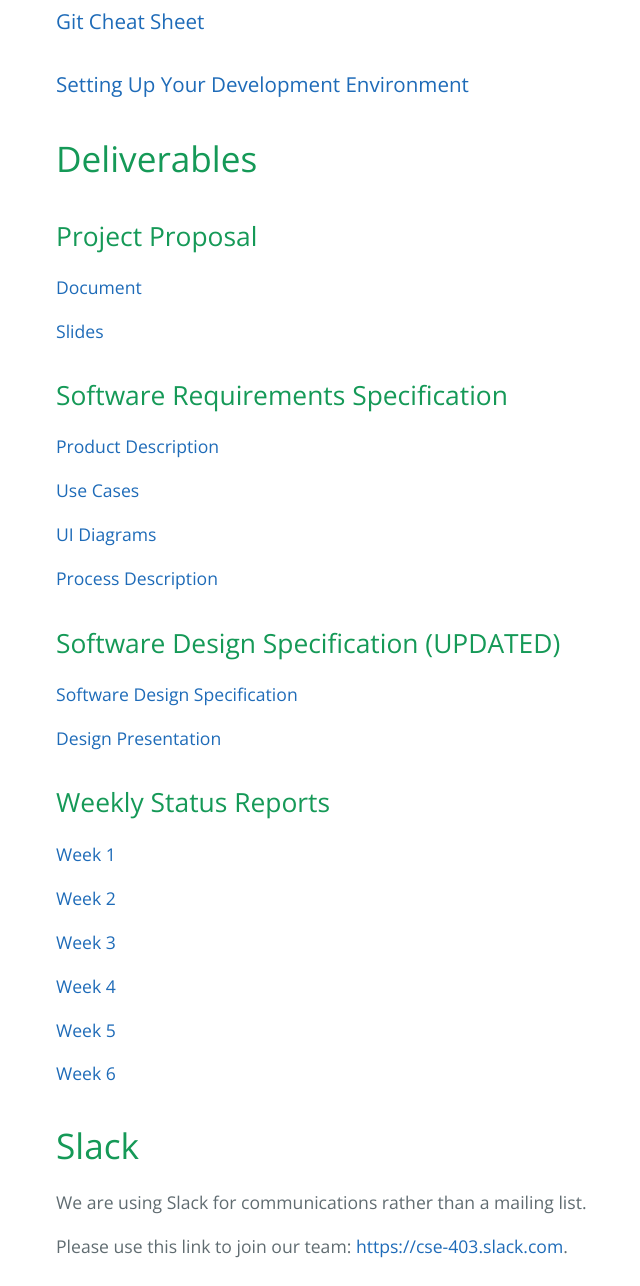
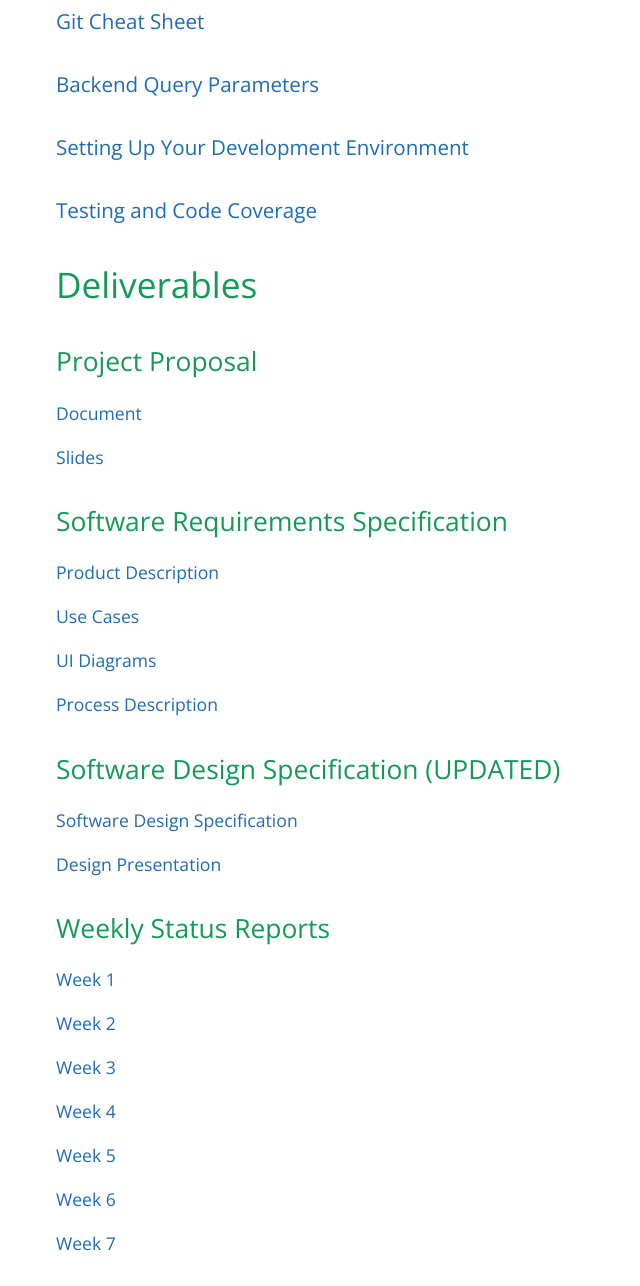
Before and after one commit to Date-A-Dog/Date-A-Dog.github.io, a plain HTML site: page developers.html in a window 1280 px wide. Shown: the part 1180-2466 px from the top of the page, without its empty margins (168-808 px from the left). Drawn offline with nearby package versions, Linux system fonts and the light colour scheme.

Commit message:
Updated links and documents

```diff
--- a/developers.html
+++ b/developers.html
@@ -33,7 +33,11 @@
 
 <h3><a href="https://docs.google.com/viewer?url=https://services.github.com/kit/downloads/github-git-cheat-sheet.pdf">Git Cheat Sheet</a></h3>
 
-<h3><a href="https://docs.google.com/viewer?url=https://github.com/Date-A-Dog/Date-A-Dog.github.io/raw/master/resources/Setting%20Up%20Your%20Development%20Environment.pdf">Setting Up Your Development Environment</a></h3>
+<h3><a href="https://docs.google.com/viewer?url=https://github.com/Date-A-Dog/Date-A-Dog.github.io/raw/master/resources/Manuals/JavaScriptQueryParameters.pdf">Backend Query Parameters</a></h3>
+
+<h3><a href="https://docs.google.com/viewer?url=https://github.com/Date-A-Dog/Date-A-Dog.github.io/raw/master/resources/Manuals/Setting%20Up%20Your%20Development%20Environment.pdf">Setting Up Your Development Environment</a></h3>
+
+<h3><a href="https://docs.google.com/viewer?url=https://github.com/Date-A-Dog/Date-A-Dog.github.io/raw/master/resources/Manuals/WebAppTest.pdf">Testing and Code Coverage</a></h3>
 
 <h1>
 <a id="deliverables" class="anchor" href="#deliverables" aria-hidden="true"><span aria-hidden="true" class="octicon octicon-link"></span></a>Deliverables</h1>
@@ -78,6 +82,8 @@
 
 <p><a href="https://docs.google.com/viewer?url=https://github.com/Date-A-Dog/Date-A-Dog.github.io/raw/master/resources/Deliverables/Weekly%20Status%20Reports/Weekly_Status_Report_Week6.pdf">Week 6</a></p>
 
+<p><a href="https://docs.google.com/viewer?url=https://github.com/Date-A-Dog/Date-A-Dog.github.io/raw/master/resources/Deliverables/Weekly%20Status%20Reports/Weekly_Status_Report_Week7.pdf">Week 7</a></p>
+
 <h1>
 <a id="slack" class="anchor" href="#slack" aria-hidden="true"><span aria-hidden="true" class="octicon octicon-link"></span></a>Slack</h1>
 
```
Also changed, not shown: 2 other files.
